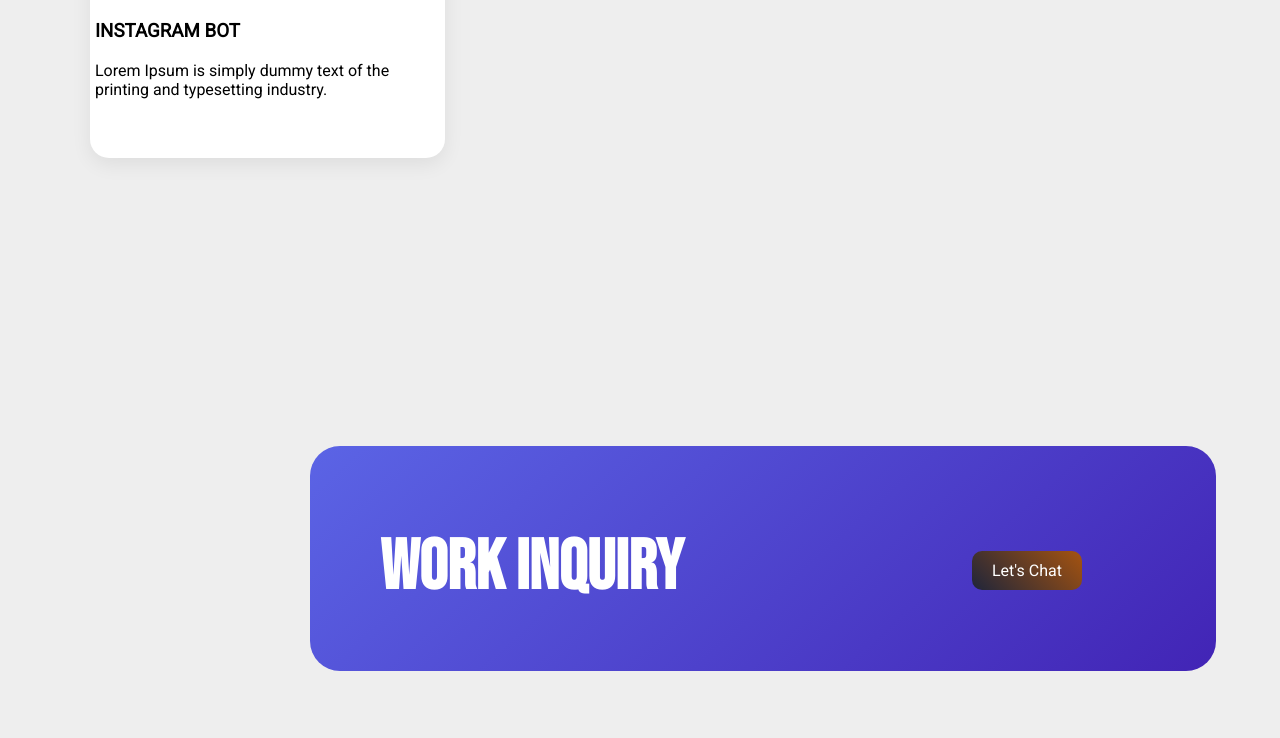
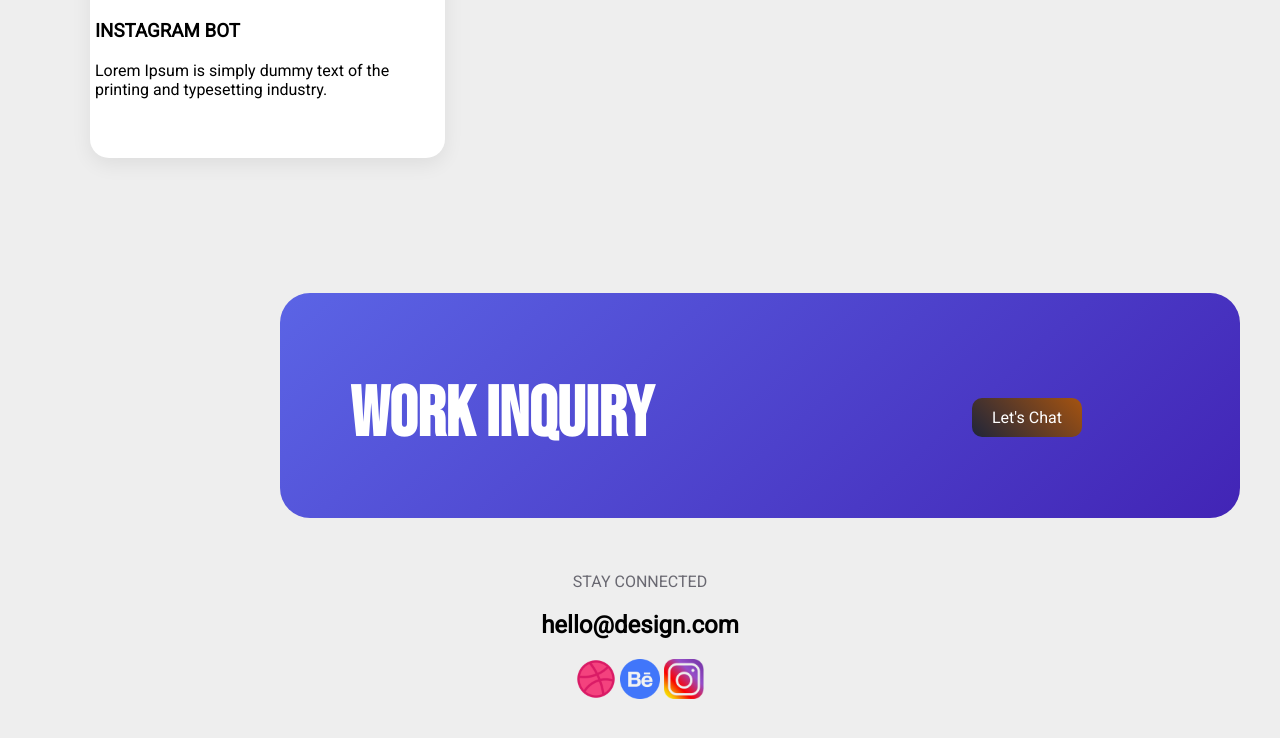
Before and after one commit to Rahisaifur/Rahi-personal-website, a plain HTML site: page index.html in a window 1280 px wide. Shown: the part 2018-2756 px from the top of the page. Before the commit the page ends 2689 px from the top, so only its background shows below. Drawn offline with Linux system fonts and the light colour scheme.

Commit message:
almost done

```diff
--- a/css/style.css
+++ b/css/style.css
@@ -103,11 +103,11 @@ body{
 }
 
 .rectangle{
-   float: left;
-    width: 906px;
+    width: 960px;
     height: 225px;
-    margin-left: 310px;
-   margin-top: 288px;
+    display: inline-block;
+    margin-left: 280px;
+    margin-top: 135px;
     background: linear-gradient(138.38deg, #5D69E9 -7.79%, #4225B6 98.72%);
     border-radius: 30px;
 }
@@ -117,8 +117,23 @@ body{
     margin-left: 70px;
     margin-top: 80px;
 }
+
 #inquiry-area a{
     position: absolute;
     left: 972px;
     margin-top: 105px;
 }
+#footer-area{
+   text-align: center;
+   margin-top: 50px;
+   margin-bottom: 81px;
+
+}
+#footer-color{
+    color: #696871;
+    ;
+}
+#footer-area img{
+    width: 40px;
+    height: 40px;
+}
--- a/index.html
+++ b/index.html
@@ -81,7 +81,19 @@
             <a target="#blank" class="link-button" href="https://www.facebook.com/saifurrahman.rahi/">Let's Chat</a>
         </div>
     </section>
+    <section >
+        <div id="footer-area">
+           <p id=footer-color>STAY CONNECTED</p>
+           <h1>hello@design.com</h1>
+           <img src="images/icons/image 6.png" alt="">
 
+           <img src="images/icons/Group 33059.png" alt="">
+           <img src="images/icons/image 7.png" alt="">
+
+
+        </div>
+
+    </section>
 
 </body>
 </html>
```
Also changed, not shown: images/icons/Group 33059.png (added), images/icons/image 6.png (added), images/icons/image 7.png (added).
